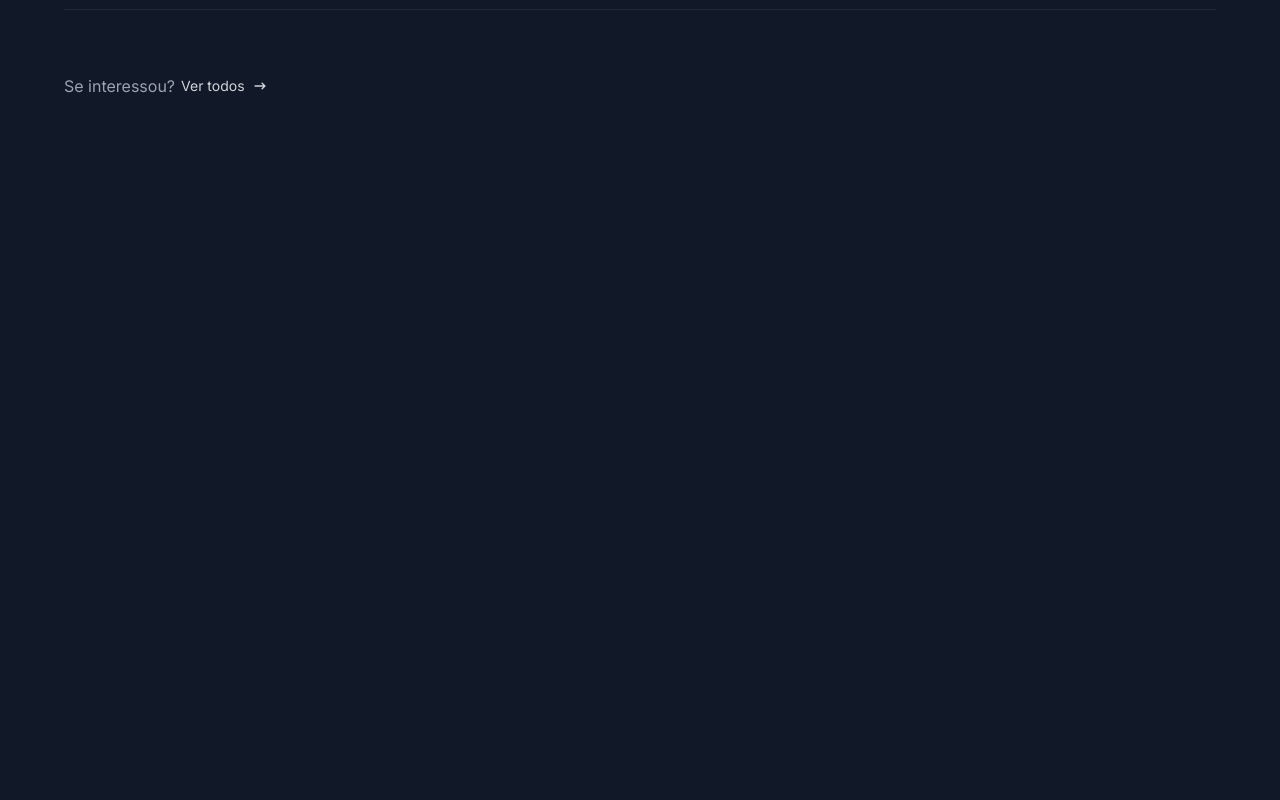
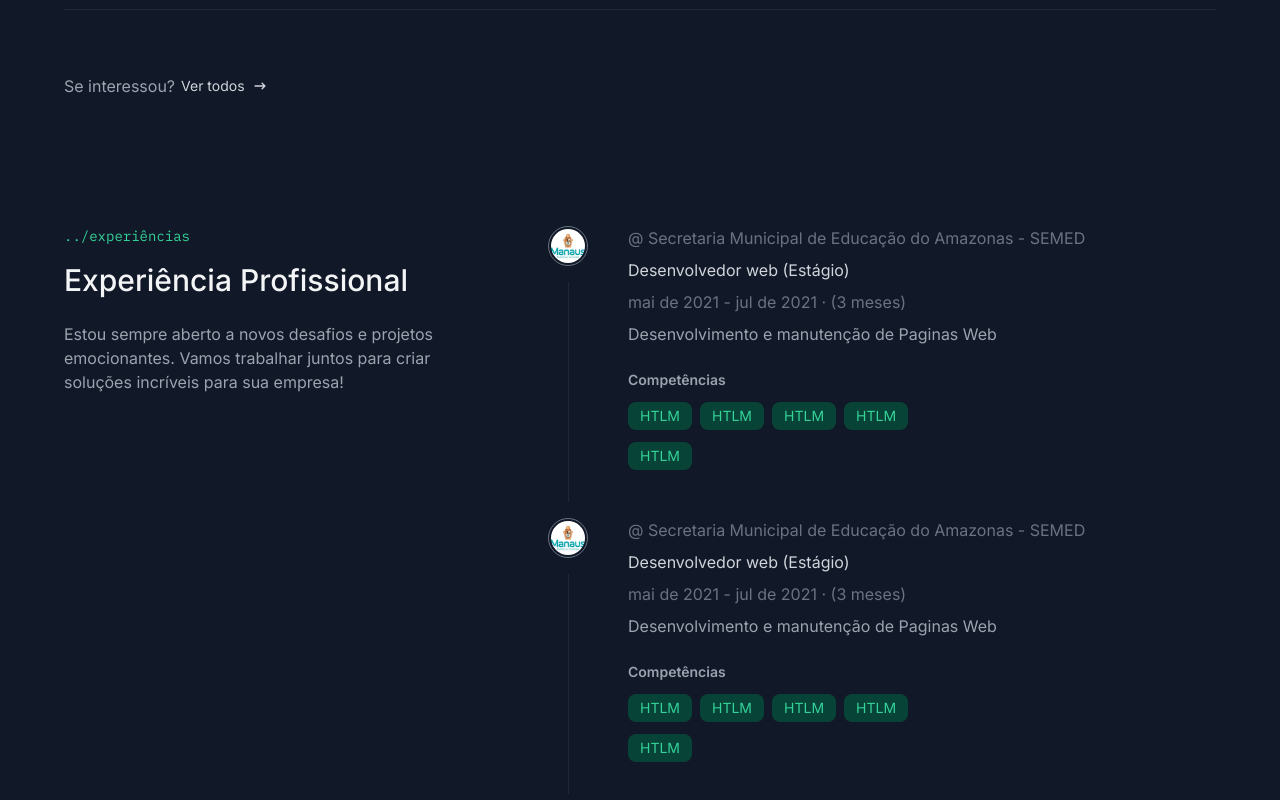
Before and after one commit to JanderLiborio20/portfolio, a Next.js app: page / in a window 1280 px wide. Shown: the part 2252-3052 px from the top of the page. Before the commit the page ends 2414 px from the top, so only its background shows below. Built offline with nearby package versions, Linux system fonts and the light colour scheme.

Commit message:
create container experience-item

```diff
--- /dev/null
+++ b/app/components/pages/home/work-experience/experience-item.tsx
@@ -0,0 +1,51 @@
+import { TechBadge } from '@/app/components/tech-badge';
+import Image from 'next/image';
+
+export const ExperienceItem = () => {
+  return (
+    <div className="grid grid-cols-[40px,1fr] gap-4 md:gap-10">
+      <div className="flex flex-col items-center gap-4">
+        <div className="rounded-full border border-gray-500 p-0.5">
+          <Image
+            width={40}
+            height={40}
+            className="rounded-full"
+            alt="Logo da empresa semed"
+            src="/images/job.jpg"
+          />
+        </div>
+
+        <div className="h-full w-[1px] bg-gray-800" />
+      </div>
+
+      <div>
+        <div className="flex flex-col gap-2 text-sm sm:text-base">
+          <a
+            href="https://www.linkedin.com/company/secretaria-municipal-de-educa%C3%A7%C3%A3o-semed/"
+            className="text-gray-500 hover:text-emerald-500 transition-colors"
+            target="_blank"
+            rel="noreferrer"
+          >
+            @ Secretaria Municipal de Educação do Amazonas - SEMED
+          </a>
+          <h4 className="text-gray-300">Desenvolvedor web (Estágio)</h4>
+          <span className="text-gray-500">
+            mai de 2021 - jul de 2021 · (3 meses)
+          </span>
+          <p className="text-gray-400">
+            Desenvolvimento e manutenção de Paginas Web
+          </p>
+        </div>
+
+        <p className="text-gray-400 text-sm mb-3 mt-6 font-semibold">
+          Competências
+        </p>
+        <div className="flex gap-x-2 gap-y-3 flex-wrap lg:max-w-[350px] mb-8">
+          {Array.from({ length: 5 }).map((_, index) => (
+            <TechBadge name="HTLM" key={index} />
+          ))}
+        </div>
+      </div>
+    </div>
+  );
+};
--- /dev/null
+++ b/app/components/pages/home/work-experience/index.tsx
@@ -0,0 +1,24 @@
+import { SectionTitle } from '@/app/components/section-title';
+import { ExperienceItem } from './experience-item';
+
+export const WorkExperience = () => {
+  return (
+    <section className="container py-16 flex gap-10 md:gap-4 lg:gap-16 flex-col md:flex-row ">
+      <div className="max-w-[420px]">
+        <SectionTitle
+          subtitle="experiências"
+          title="Experiência Profissional"
+        />
+        <p className="text-gray-400 mt-6">
+          Estou sempre aberto a novos desafios e projetos emocionantes. Vamos
+          trabalhar juntos para criar soluções incríveis para sua empresa!
+        </p>
+      </div>
+
+      <div className="flex flex-col gap-4">
+        <ExperienceItem />
+        <ExperienceItem />
+      </div>
+    </section>
+  );
+};
--- a/app/page.tsx
+++ b/app/page.tsx
@@ -1,6 +1,7 @@
 import { HeroSection } from './components/pages/home/hero-section';
 import { HighlightedProject } from './components/pages/home/highlighted-projects';
 import { KnownTechs } from './components/pages/home/known-techs';
+import { WorkExperience } from './components/pages/home/work-experience';
 
 export default async function Home() {
   return (
@@ -8,6 +9,7 @@
       <HeroSection />
       <KnownTechs />
       <HighlightedProject />
+      <WorkExperience />
     </>
   );
 }
```
Also changed, not shown: public/images/job.jpg (added).
